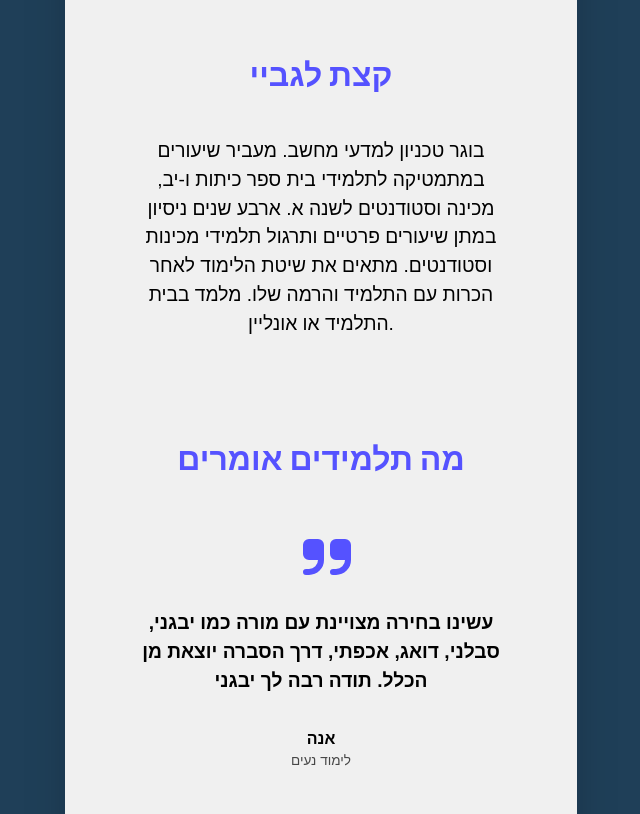
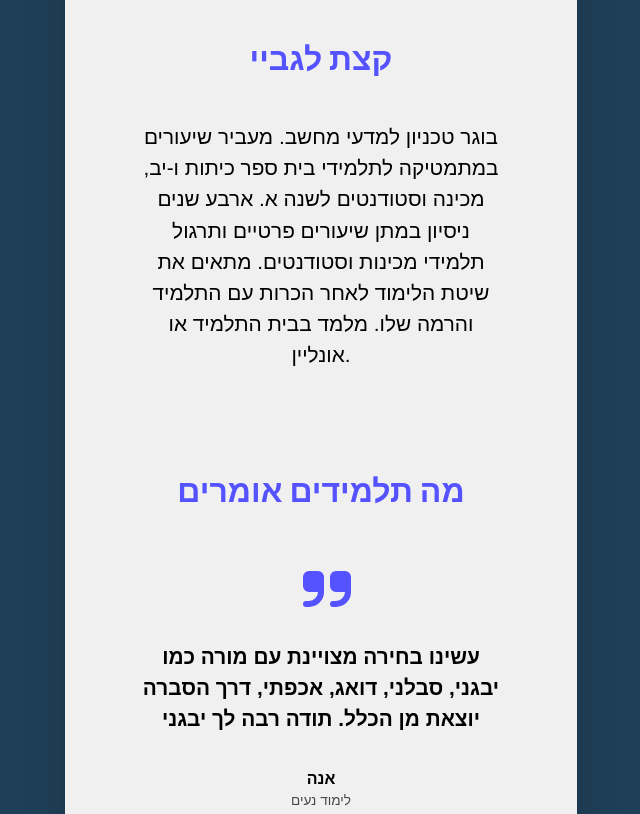
Before and after one commit to Darkryhr/goland-math, a website built with Vite: page index.html in a window 1280 px wide. Shown: the part 979-1793 px from the top of the page, without its empty margins (319-959 px from the left). Built offline with nearby package versions, Linux system fonts and the light colour scheme; files whose address does not match are found by name; a web font is replaced by a local one.

Commit message:
custom favicon

```diff
--- a/index.html
+++ b/index.html
@@ -2,7 +2,7 @@
 <html lang="en">
   <head>
     <meta charset="UTF-8" />
-    <link rel="icon" type="image/svg+xml" href="/vite.svg" />
+    <link rel="icon" type="image/svg+xml" href="/favicon.svg" />
     <meta name="viewport" content="width=device-width, initial-scale=1.0" />
     <title>Eugene Goland | Private Tutor</title>
     <link rel="preconnect" href="https://fonts.googleapis.com" />
--- a/src/style.scss
+++ b/src/style.scss
@@ -103,7 +103,7 @@ h2 {
 
 p {
   margin: 0 auto;
-  font-size: 1.2em;
+  font-size: 1.3em;
 }
 
 section {
@@ -128,7 +128,7 @@ main {
   width: 100%;
   justify-content: center;
   align-items: center;
-  padding: 5em 1em 5em 1em;
+  padding: 4em 1em 5em 1em;
 }
 
 .bg {
```
Also changed, not shown: public/favicon.svg (added).
